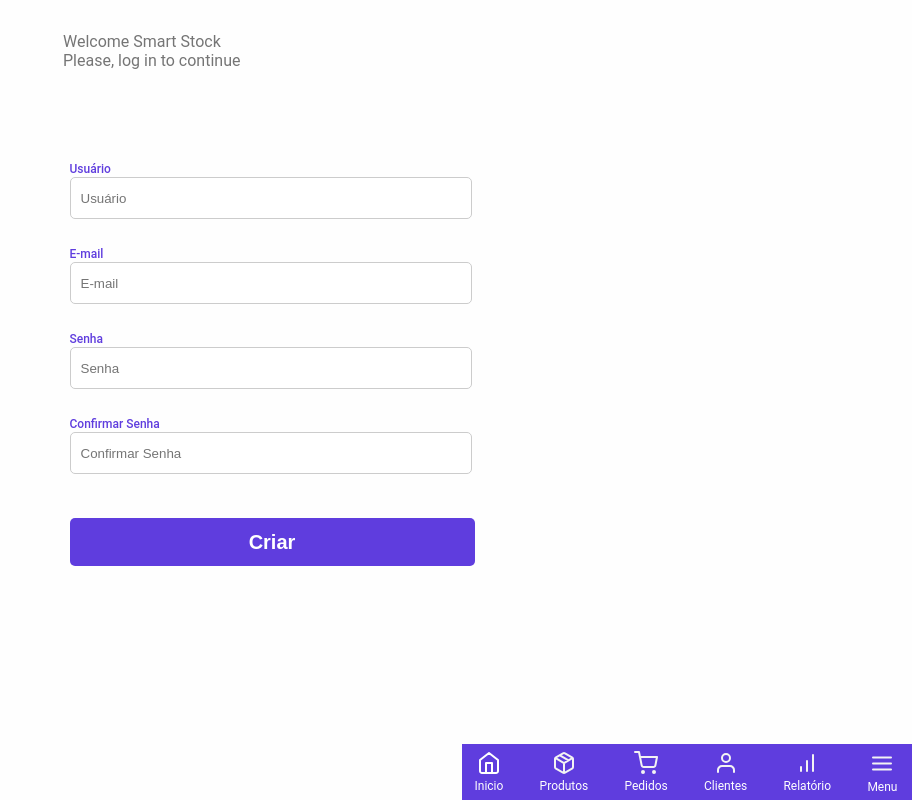
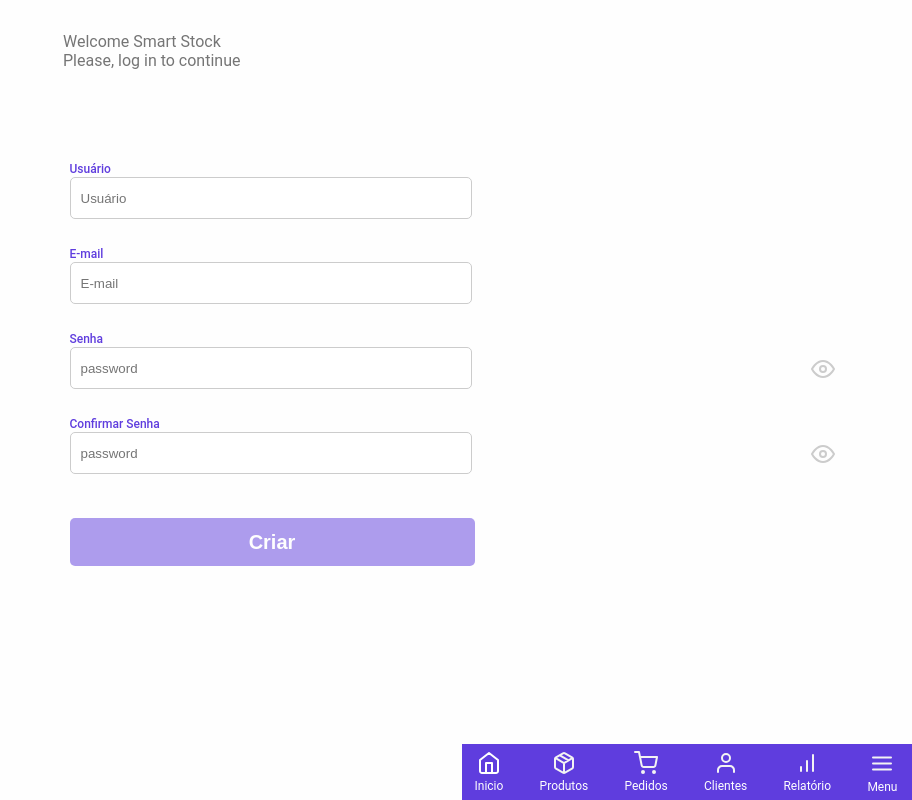
Before and after one commit to juliomr21/ecommerce-template, an Angular app: page /register in a window 1280 px wide. Shown: the whole page, without its empty margins (368-1280 px from the left). Built offline with nearby package versions, Linux system fonts and the light colour scheme.

Commit message:
mensajes de error para login y cadastro

```diff
--- a/src/app/Components/create-user/create-user.component.css
+++ b/src/app/Components/create-user/create-user.component.css
@@ -11,3 +11,22 @@ label {
     color: #5F3DDE;
     font-weight: 500;
 }
+.btn-register:disabled{
+    opacity: 0.5;
+  }
+  .spinner {
+    border: 3px solid #f3f3f3;
+    border-top:3px solid #7c7c7d;
+    border-radius: 50%;
+    width: 20px;
+    height: 20px;
+    animation: spin 2s linear infinite;
+  }
+
+  @keyframes spin {
+    0% { transform: rotate(0deg); }
+    100% { transform: rotate(360deg); }
+  }
+  .btn-register:disabled{
+    opacity: 0.5;
+  }
--- a/src/app/Components/create-user/create-user.component.html
+++ b/src/app/Components/create-user/create-user.component.html
@@ -22,7 +22,31 @@
         <label for="">Senha</label>
       </div>
       <div>
-        <input type="text" placeholder="Senha" class="input-geral" [(ngModel)]="password">
+        <div style="display: flex;">
+          <input [type]="typePassword" placeholder="password" class="input-geral" [(ngModel)]="password" style="position: relative;">
+          <div style="position: absolute;right: 6%;margin-top: 10px;" (click)="changePassword()">
+            @if(typePassword === 'password'){
+              <svg width="24" height="24" viewBox="0 0 48 48" fill="none" xmlns="http://www.w3.org/2000/svg">
+                <path d="M2 24C2 24 10 8 24 8C38 8 46 24 46 24C46 24 38 40 24 40C10 40 2 24 2 24Z" stroke="#ccc" stroke-width="4" stroke-linecap="round" stroke-linejoin="round"/>
+                <path d="M24 30C27.3137 30 30 27.3137 30 24C30 20.6863 27.3137 18 24 18C20.6863 18 18 20.6863 18 24C18 27.3137 20.6863 30 24 30Z" stroke="#ccc" stroke-width="4" stroke-linecap="round" stroke-linejoin="round"/>
+                </svg>
+            }@else {
+              <svg width="24" height="24" viewBox="0 0 48 48" fill="none" xmlns="http://www.w3.org/2000/svg">
+                <g clip-path="url(#clip0_402_817)">
+                <path d="M35.88 35.88C32.4612 38.486 28.2982 39.9297 24 40C10 40 2 24 2 24C4.48778 19.3638 7.93827 15.3132 12.12 12.12M19.8 8.48C21.1767 8.15776 22.5861 7.99668 24 8C38 8 46 24 46 24C44.786 26.2712 43.3381 28.4095 41.68 30.38M28.24 28.24C27.6907 28.8295 27.0283 29.3023 26.2923 29.6302C25.5563 29.9582 24.7618 30.1345 23.9562 30.1487C23.1506 30.1629 22.3503 30.0148 21.6032 29.713C20.8561 29.4112 20.1774 28.9621 19.6077 28.3923C19.0379 27.8226 18.5888 27.1439 18.287 26.3968C17.9852 25.6497 17.8371 24.8494 17.8513 24.0438C17.8655 23.2382 18.0418 22.4437 18.3698 21.7077C18.6977 20.9717 19.1705 20.3093 19.76 19.76M2 2L46 46" stroke="#ccc" stroke-width="4" stroke-linecap="round" stroke-linejoin="round"/>
+                </g>
+                <defs>
+                <clipPath id="clip0_402_817">
+                <rect width="48" height="48" fill="white"/>
+                </clipPath>
+                </defs>
+                </svg>
+
+            }
+
+
+          </div>
+        </div>
 
       </div>
       <div>
@@ -30,8 +54,43 @@
           <label for="">Confirmar Senha</label>
         </div>
       </div>
-        <input type="text" placeholder="Confirmar Senha" class="input-geral" [(ngModel)]="confirm_password">
 
-      <button class="btn-register" (click)="create_user()">Criar</button>
+
+
+        <div style="display: flex;">
+          <input [type]="typePassword2" placeholder="password" class="input-geral" [(ngModel)]="confirm_password" style="position: relative;">
+          <div style="position: absolute;right: 6%;margin-top: 10px;" (click)="changePassword2()">
+            @if(typePassword2 === 'password'){
+              <svg width="24" height="24" viewBox="0 0 48 48" fill="none" xmlns="http://www.w3.org/2000/svg">
+                <path d="M2 24C2 24 10 8 24 8C38 8 46 24 46 24C46 24 38 40 24 40C10 40 2 24 2 24Z" stroke="#ccc" stroke-width="4" stroke-linecap="round" stroke-linejoin="round"/>
+                <path d="M24 30C27.3137 30 30 27.3137 30 24C30 20.6863 27.3137 18 24 18C20.6863 18 18 20.6863 18 24C18 27.3137 20.6863 30 24 30Z" stroke="#ccc" stroke-width="4" stroke-linecap="round" stroke-linejoin="round"/>
+                </svg>
+            }@else {
+              <svg width="24" height="24" viewBox="0 0 48 48" fill="none" xmlns="http://www.w3.org/2000/svg">
+                <g clip-path="url(#clip0_402_817)">
+                <path d="M35.88 35.88C32.4612 38.486 28.2982 39.9297 24 40C10 40 2 24 2 24C4.48778 19.3638 7.93827 15.3132 12.12 12.12M19.8 8.48C21.1767 8.15776 22.5861 7.99668 24 8C38 8 46 24 46 24C44.786 26.2712 43.3381 28.4095 41.68 30.38M28.24 28.24C27.6907 28.8295 27.0283 29.3023 26.2923 29.6302C25.5563 29.9582 24.7618 30.1345 23.9562 30.1487C23.1506 30.1629 22.3503 30.0148 21.6032 29.713C20.8561 29.4112 20.1774 28.9621 19.6077 28.3923C19.0379 27.8226 18.5888 27.1439 18.287 26.3968C17.9852 25.6497 17.8371 24.8494 17.8513 24.0438C17.8655 23.2382 18.0418 22.4437 18.3698 21.7077C18.6977 20.9717 19.1705 20.3093 19.76 19.76M2 2L46 46" stroke="#ccc" stroke-width="4" stroke-linecap="round" stroke-linejoin="round"/>
+                </g>
+                <defs>
+                <clipPath id="clip0_402_817">
+                <rect width="48" height="48" fill="white"/>
+                </clipPath>
+                </defs>
+                </svg>
+
+            }
+
+
+          </div>
+        </div>
+        <span style="color: red;">{{errorMsg}}</span>
+        <button class="btn-register" (click)="create_user()" [disabled]="(!username) || (!email) || (!password) || (!confirm_password) || (disableTemp)">
+          <div style="display: flex;justify-content: center;gap: 20px;">
+            <div>Criar</div>
+            @if (disableTemp) {
+              <div class="spinner"></div>
+
+               }
+          </div>
+          </button>
     </div>
   </div>
--- a/src/app/Components/create-user/create-user.component.ts
+++ b/src/app/Components/create-user/create-user.component.ts
@@ -2,6 +2,7 @@ import { Component } from '@angular/core';
 import { environment } from '../../../environments/environment';
 import { HttpConexionService } from '../../http-conexion.service';
 import { FormsModule } from '@angular/forms';
+import { Router } from '@angular/router';
 
 @Component({
   selector: 'app-create-user',
@@ -11,29 +12,38 @@ import { FormsModule } from '@angular/forms';
   styleUrl: './create-user.component.css'
 })
 export class CreateUserComponent {
-  username ='';
-  password ='';
+  username = '';
+  password = '';
   email = '';
   confirm_password = '';
   role = 'customer'
+  typePassword = 'password';
+  typePassword2 = 'password';
+  errorMsg = '';
   URL_BASE = environment.URL_BASE
- constructor(private http: HttpConexionService){
+  disableTemp = false
+  constructor(private http: HttpConexionService,private router:Router) {
 
   }
- create_user(){
+  create_user() {
+    this.disableTemp = true;
     let data = {
-    name:this.username,
-    password:this.password,
+      name: this.username,
+      password: this.password,
       email: this.email,
-    role:this.role
+      role: this.role
     }
     let url = this.URL_BASE + 'auth/register'
-  this.http.post_login(url,data).subscribe(
-    res => console.log(res),
-    error => console.log(error)
+    this.http.post_login(url, data).subscribe(
+      (res:any) => {console.log(res);
+        localStorage.setItem('token',res['token']);
+        localStorage.setItem('user',res['user']);
+        this.disableTemp = false;
+        this.router.navigateByUrl('/home');},
+      (error) => {console.log(error);this.disableTemp = false; this.errorMsg = 'Erro ao realizar o cadastro. Por favor, tente novamente.'}
     )
   }
- create_producto(){
+  create_producto() {
     let data = {
       "name": "Nuevo Producto cuatro",
       "description": "Descripción del nuevo producto cuatro",
@@ -42,7 +52,7 @@ export class CreateUserComponent {
       "category": "Nueva Categoría q",
     }
     let url = this.URL_BASE + 'products'
- this.http.post_login(url,data).subscribe(
+    this.http.post_login(url, data).subscribe(
       res => console.log(res),
       error => console.log(error)
     )
@@ -60,5 +70,10 @@ export class CreateUserComponent {
       }
     );
   }
-
+  changePassword() {
+    this.typePassword = this.typePassword === 'password' ? 'text' : 'password';
   }
+  changePassword2() {
+    this.typePassword2 = this.typePassword2 === 'password' ? 'text' : 'password';
+  }
+}
--- a/src/app/Components/login/login.component.css
+++ b/src/app/Components/login/login.component.css
@@ -5,9 +5,26 @@
     border: 1px solid #ccc;
     padding: 0 10px;
     margin-bottom: 24px;
+    font-size: 16px;
 }
 label {
     font-size: 12px;
     color: #5F3DDE;
     font-weight: 500;
 }
+.spinner {
+    border: 3px solid #f3f3f3;
+    border-top:3px solid #7c7c7d;
+    border-radius: 50%;
+    width: 20px;
+    height: 20px;
+    animation: spin 2s linear infinite;
+  }
+
+  @keyframes spin {
+    0% { transform: rotate(0deg); }
+    100% { transform: rotate(360deg); }
+  }
+  .btn-register:disabled{
+    opacity: 0.5;
+  }
--- a/src/app/Components/login/login.component.html
+++ b/src/app/Components/login/login.component.html
@@ -16,8 +16,42 @@ Please, log in to continue
         <label for="">Password</label>
       </div>
     </div>
-      <input type="text" placeholder="password" class="input-geral" [(ngModel)]="password">
+    <div style="display: flex;">
+      <input [type]="typePassword" placeholder="password" class="input-geral" [(ngModel)]="password" style="position: relative;">
+      <div style="position: absolute;right: 6%;margin-top: 10px;" (click)="changePassword()">
+        @if(typePassword === 'password'){
+          <svg width="24" height="24" viewBox="0 0 48 48" fill="none" xmlns="http://www.w3.org/2000/svg">
+            <path d="M2 24C2 24 10 8 24 8C38 8 46 24 46 24C46 24 38 40 24 40C10 40 2 24 2 24Z" stroke="#ccc" stroke-width="4" stroke-linecap="round" stroke-linejoin="round"/>
+            <path d="M24 30C27.3137 30 30 27.3137 30 24C30 20.6863 27.3137 18 24 18C20.6863 18 18 20.6863 18 24C18 27.3137 20.6863 30 24 30Z" stroke="#ccc" stroke-width="4" stroke-linecap="round" stroke-linejoin="round"/>
+            </svg>
+        }@else {
+          <svg width="24" height="24" viewBox="0 0 48 48" fill="none" xmlns="http://www.w3.org/2000/svg">
+            <g clip-path="url(#clip0_402_817)">
+            <path d="M35.88 35.88C32.4612 38.486 28.2982 39.9297 24 40C10 40 2 24 2 24C4.48778 19.3638 7.93827 15.3132 12.12 12.12M19.8 8.48C21.1767 8.15776 22.5861 7.99668 24 8C38 8 46 24 46 24C44.786 26.2712 43.3381 28.4095 41.68 30.38M28.24 28.24C27.6907 28.8295 27.0283 29.3023 26.2923 29.6302C25.5563 29.9582 24.7618 30.1345 23.9562 30.1487C23.1506 30.1629 22.3503 30.0148 21.6032 29.713C20.8561 29.4112 20.1774 28.9621 19.6077 28.3923C19.0379 27.8226 18.5888 27.1439 18.287 26.3968C17.9852 25.6497 17.8371 24.8494 17.8513 24.0438C17.8655 23.2382 18.0418 22.4437 18.3698 21.7077C18.6977 20.9717 19.1705 20.3093 19.76 19.76M2 2L46 46" stroke="#ccc" stroke-width="4" stroke-linecap="round" stroke-linejoin="round"/>
+            </g>
+            <defs>
+            <clipPath id="clip0_402_817">
+            <rect width="48" height="48" fill="white"/>
+            </clipPath>
+            </defs>
+            </svg>
 
-    <button class="btn-register" (click)="login()">Login</button>
+        }
+
+
+      </div>
+    </div>
+     <span style="color: red;">{{errorMsg}}</span>
+    <button class="btn-register" (click)="login()" [disabled]="isLoading">
+      <div style="display: flex;justify-content: center;gap: 20px;">
+        <div>Login</div>
+        @if (isLoading) {
+          <div class="spinner"></div>
+
+           }
+      </div>
+
+    </button>
+
   </div>
 </div>
--- a/src/app/Components/login/login.component.ts
+++ b/src/app/Components/login/login.component.ts
@@ -14,23 +14,34 @@ import { Router } from '@angular/router';
 export class LoginComponent {
 userName = '';
 password = '';
+typePassword = 'password';
+isLoading = false;
+errorMsg = '';
 urlBase = environment.URL_BASE
   constructor(private http: HttpConexionService,private router: Router) {
 
 }
 login(){
+  this.isLoading = true;
 let url = this.urlBase + 'auth/login';
 let data = {
   email: this.userName,
   password: this.password
 }
+this.errorMsg = '';
 this.http.post_login(url,data).subscribe(
   (res:any) => {console.log(res);
     localStorage.setItem('token',res['token']);
     localStorage.setItem('user',res['user']);
     this.router.navigateByUrl('/home');
   },
-  error => console.log(error)
-)
+  (error) => {
+    this.isLoading = false;
+    this.errorMsg = 'Usuário ou senha incorretos';
+    console.log(error)
+  } )
+}
+changePassword(){
+this.typePassword = this.typePassword === 'password' ? 'text' : 'password';
 }
 }
```
Lines whose indentation alone changed are shown as unchanged.
